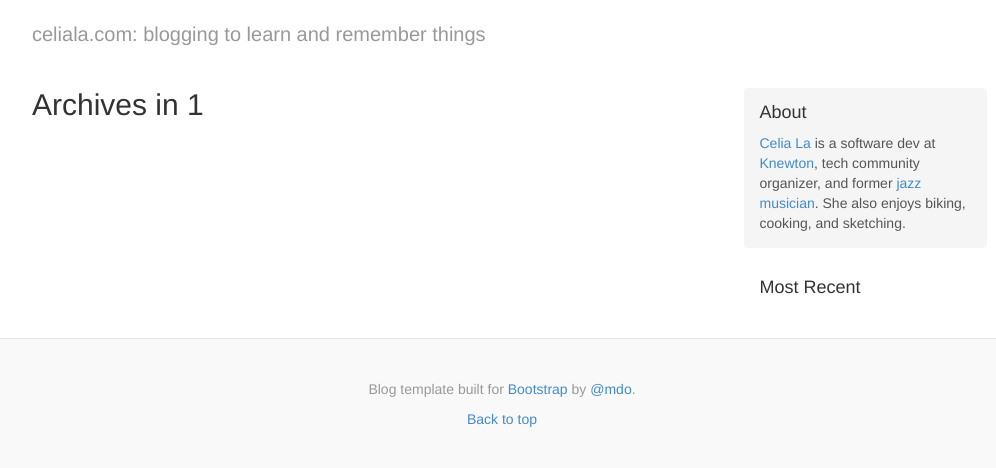
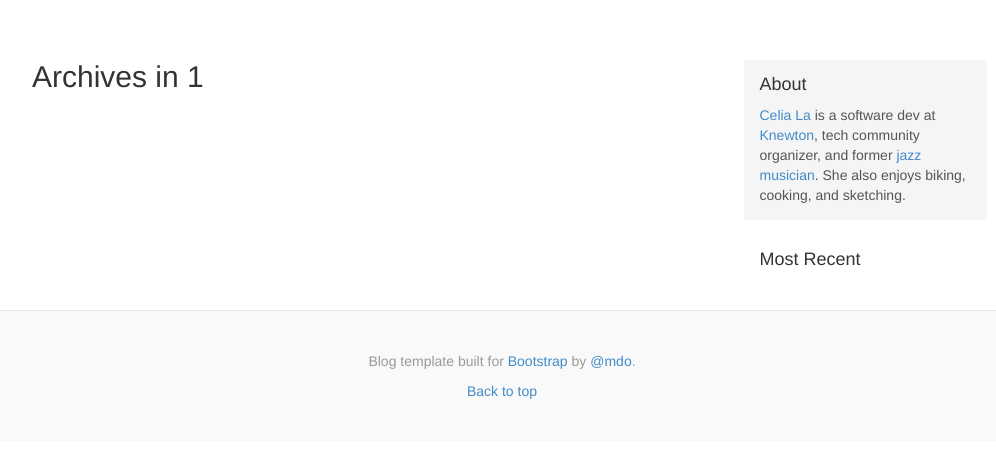
Before and after one commit to celiala/celiala.github.io, a Flask app: page /tag/1/ in a window 1280 px wide. Shown: the part 40-508 px from the top of the page, without its empty margins (138-1134 px from the left). Run offline with Flask 2, Linux system fonts and the light colour scheme; some libraries are stand-ins or nearby versions.

Commit message:
Editing blog tagline

```diff
--- a/project/templates/base.html
+++ b/project/templates/base.html
@@ -44,7 +44,7 @@
 
       <div class="blog-header">
         <!--<h1 class="blog-title">The Bootstrap Blog</h1>-->
-        <p class="lead blog-description">celiala.com: blogging to learn and remember things</p>
+        <p class="lead blog-description"></p>
       </div>
 
       <div class="row">
```
